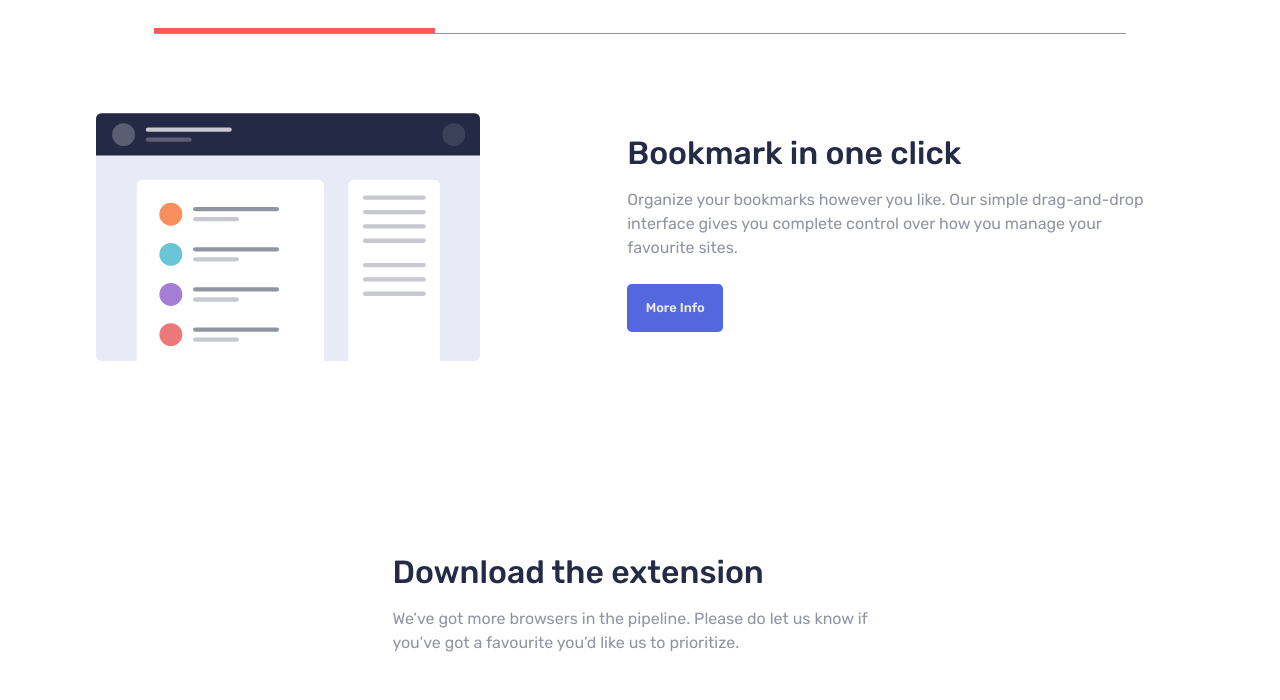
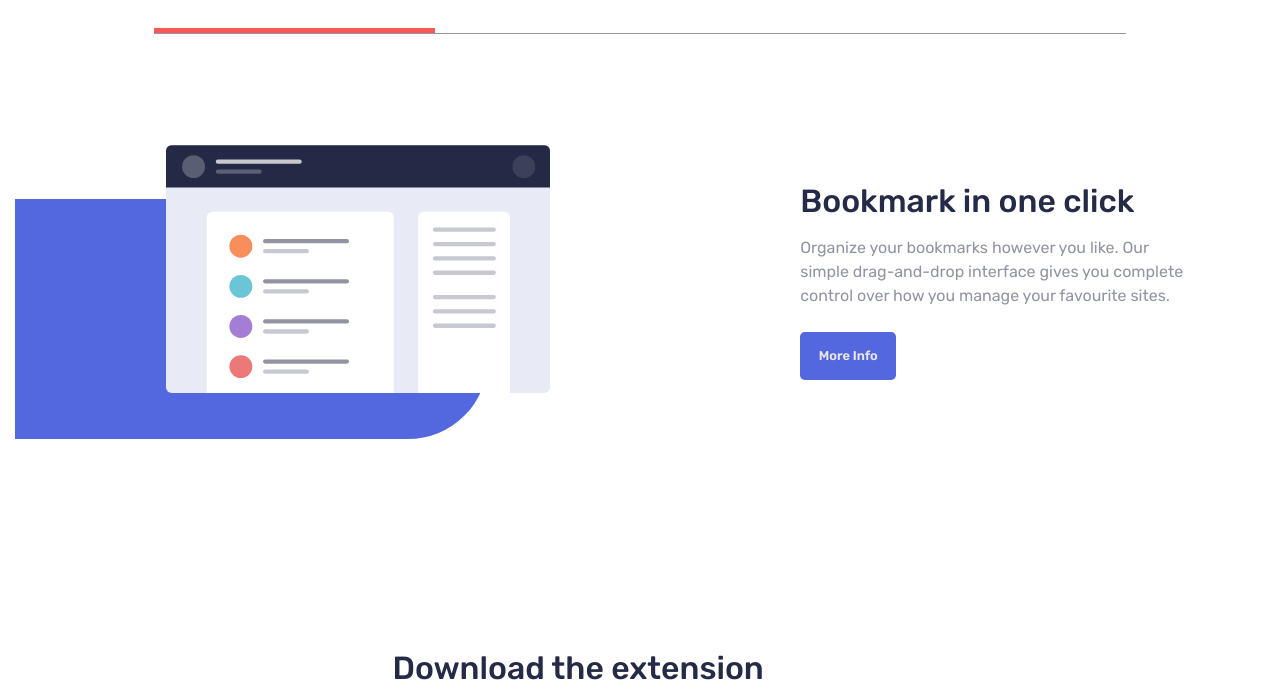
Before and after one commit to wizzy-design/bookmark-landing-page-master, a plain HTML site: page index.html in a window 1280 px wide. Shown: the part 782-1482 px from the top of the page. Drawn offline with Linux system fonts and the light colour scheme.

Commit message:
Added blue background 2 to both mobile and desktop view

```diff
--- a/index.html
+++ b/index.html
@@ -70,7 +70,7 @@
     <div class="feature-bookmark">
       <div class="hero hero2">
         <img src="./images/illustration-features-tab-1.svg" alt="">
-        <!-- <div class="blue-back"></div> -->
+        <div class="blue-back2"></div>
       </div>
 
       <div class="write-up">
--- a/style.css
+++ b/style.css
@@ -95,7 +95,7 @@ nav{
 .blue-back{
     position: absolute;
     height: 200px;
-    max-width: 340px;
+    max-width: 375px;
     width: 80%;
     border-bottom-left-radius: 5rem;
     top: 25%;
@@ -198,8 +198,26 @@ nav{
     margin: 2rem 0;
 }
 
+.hero2{
+    overflow: hidden;
+    width: 100%;
+    padding: 2rem 0;
+}
+
 .hero2 img{
     width: 20rem;
+}
+
+.blue-back2{
+    position: absolute;
+    height: 220px;
+    max-width: 375px;
+    width: 80%;
+    border-bottom-right-radius: 5rem;
+    top: 25%;
+    right: 20%;
+    background-color: var(--blue);
+    z-index: -1;
 }
 
 /* Extension Section */
@@ -491,10 +509,14 @@ footer .logo{
     width: 28rem;
 }
 
+.hero1{
+    overflow: visible;
+}
+
 .blue-back{
     position: absolute;
     height: 250px;
-    min-width: 77%;
+    min-width: 76%;
     border-bottom-left-radius: 5rem;
     top: 25%;
     left: 30%;
@@ -552,13 +574,25 @@ footer .logo{
 }
 
 #features .hero img{
-    margin: 0 0 0 4rem;
     width: 24rem;
 }
 
-/* .hero2 .blue-back{
-    left: 0%;
-} */
+.hero2{
+    width: 100%;
+    overflow: visible;
+}
+
+.blue-back2{
+    position: absolute;
+    height: 240px;
+    max-width: 473px;
+    width: 100%;
+    border-bottom-right-radius: 5rem;
+    top: 25%;
+    right: 30%;
+    background-color: var(--blue);
+    z-index: -1;
+}
 
 #feature .feature-bookmark .write-up{
     width: 10%;
```
